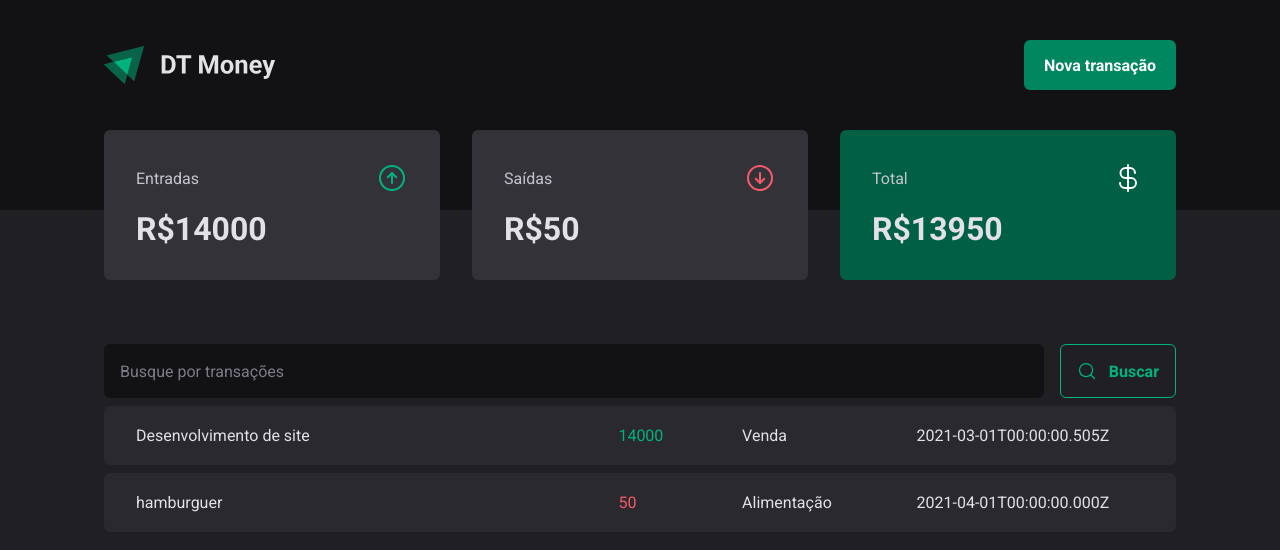
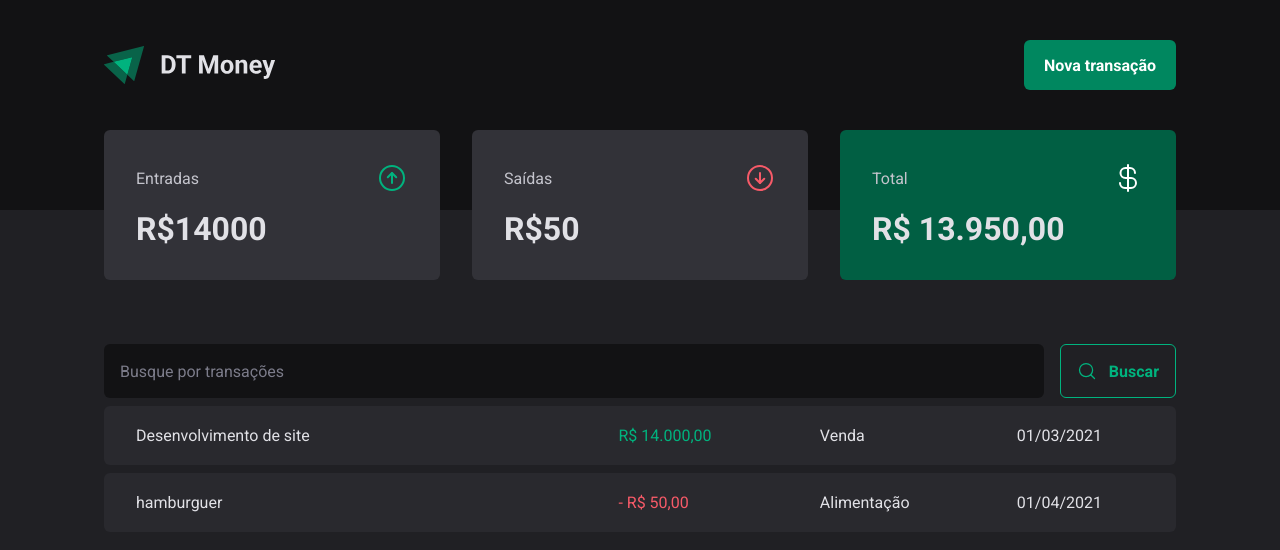
Before and after one commit to MoisesSantana/dt-money, a React (Vite) app: page / in a window 1280 px wide. Shown: the top 550 px of the page. Built offline with nearby package versions, Linux system fonts and the light colour scheme; data requests are answered from the project's data file.

Commit message:
feat: currancy and date formatting

```diff
--- a/src/components/summary/index.tsx
+++ b/src/components/summary/index.tsx
@@ -1,6 +1,8 @@
 import { useContext } from 'react';
 
 import { SummaryCard, SummaryContainer } from './styles';
+
+import { priceFormatter } from '@/utils/formatter';
 
 import { ArrowCircleDown, ArrowCircleUp, CurrencyDollar } from 'phosphor-react';
 
@@ -48,8 +50,7 @@
           <CurrencyDollar size={32} color='#fff' />
         </header>
         <strong>
-          R$
-          {summary.total}
+          {priceFormatter.format(summary.total)}
         </strong>
       </SummaryCard>
     </SummaryContainer>
--- a/src/components/transactions-table/index.tsx
+++ b/src/components/transactions-table/index.tsx
@@ -2,6 +2,8 @@
 import { useContext } from 'react';
 
 import { PriceHighlight, Table } from './styles';
+
+import { dateFormatter, priceFormatter } from '@/utils/formatter';
 
 import { TransactionsContext } from '../../contexts/TransactionsContext';
 
@@ -14,9 +16,14 @@
           transactions.map(transaction => (
             <tr key={transaction.id}>
               <td width='45%'>{transaction.description}</td>
-              <td><PriceHighlight variant={transaction.type}>{transaction.price}</PriceHighlight></td>
+              <td>
+                <PriceHighlight variant={transaction.type}>
+                  {transaction.type === 'outcome' && '- '}
+                  {priceFormatter.format(transaction.price )}
+                </PriceHighlight>
+              </td>
               <td>{transaction.category}</td>
-              <td>{transaction.createdAt}</td>
+              <td>{dateFormatter.format(new Date(transaction.createdAt))}</td>
             </tr>
           ))
         }
--- /dev/null
+++ b/src/utils/formatter.ts
@@ -0,0 +1,6 @@
+export const dateFormatter = new Intl.DateTimeFormat('pt-BR');
+
+export const priceFormatter = new Intl.NumberFormat('pt-BR', {
+  style: 'currency',
+  currency: 'BRL',
+});
```
